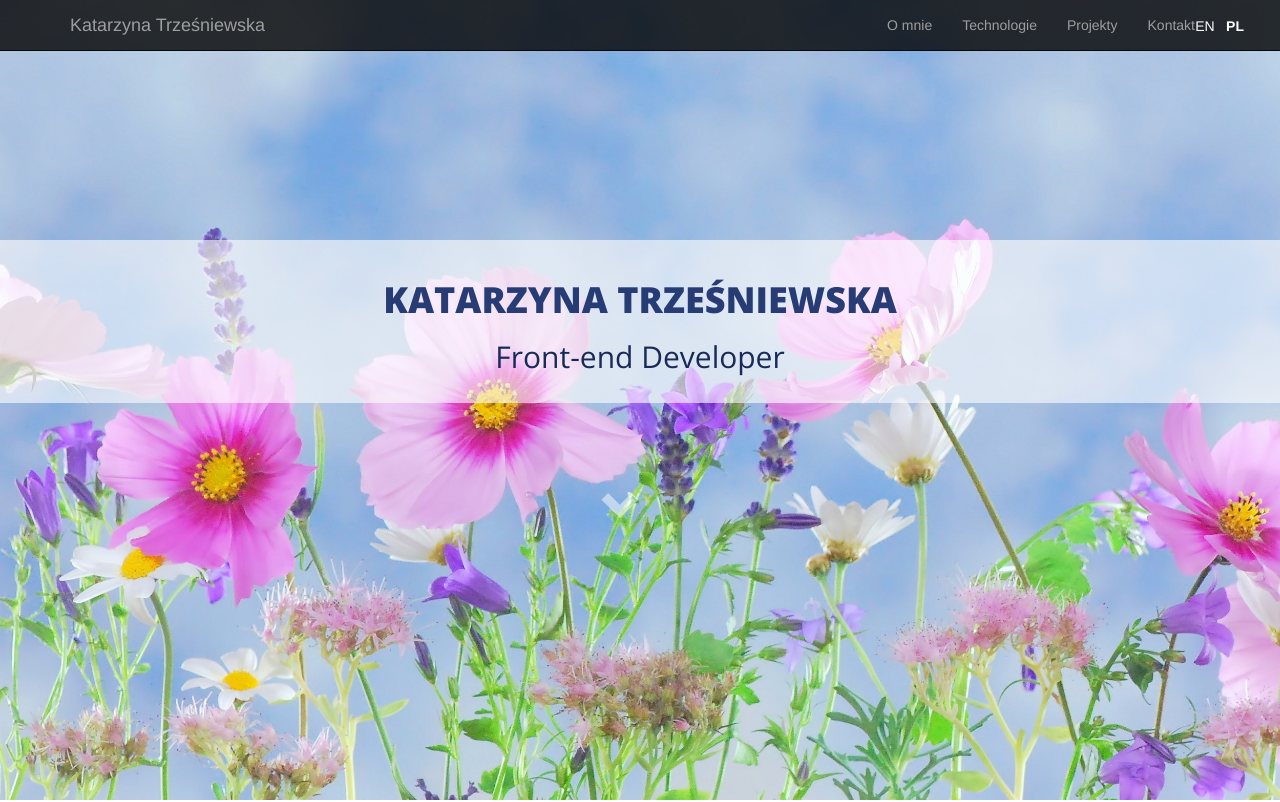
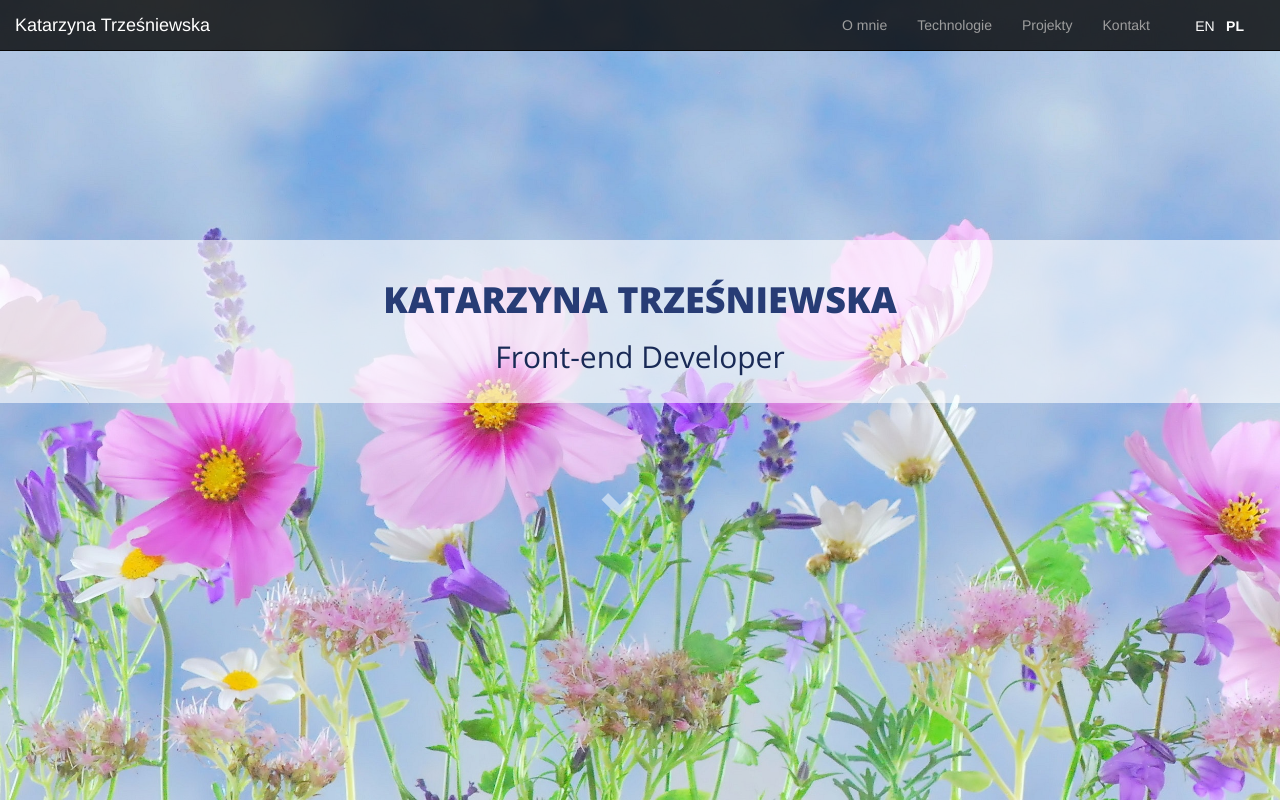
Before and after one commit to katarzynka1234/Katarzyna_Trzesniewska, a website: page index.html in a window 1280 px wide. Shown: the top 802 px of the page. Drawn offline with nearby package versions, Linux system fonts and the light colour scheme; a script that the page names is missing.

Commit message:
Edit navar

```diff
--- a/index.html
+++ b/index.html
@@ -19,7 +19,7 @@
         <!-- Bootstrap menu - fixed to top -->
         <nav class="navbar navbar-inverse navbar-fixed-top">
 
-            <div class="container">
+            <div class="container-fluid">
                 <div class="navbar-header">
                     <button type="button" class="navbar-toggle collapsed" data-toggle="collapse" data-target="#navbar" aria-expanded="false"
                         aria-controls="navbar">
--- a/sass/style.scss
+++ b/sass/style.scss
@@ -23,6 +23,9 @@ header {
     position: relative;
     .navbar-inverse {
         background-color: rgba(0, 0, 0, 0.8);
+        .navbar-collapse.collapse.navbar-right {
+            margin-right: 100px;
+        }
     }
     .change-language {
         position: fixed;
```
Also changed, not shown: index-en.html (+1 -1 lines), css/style.css, 1 other file.
